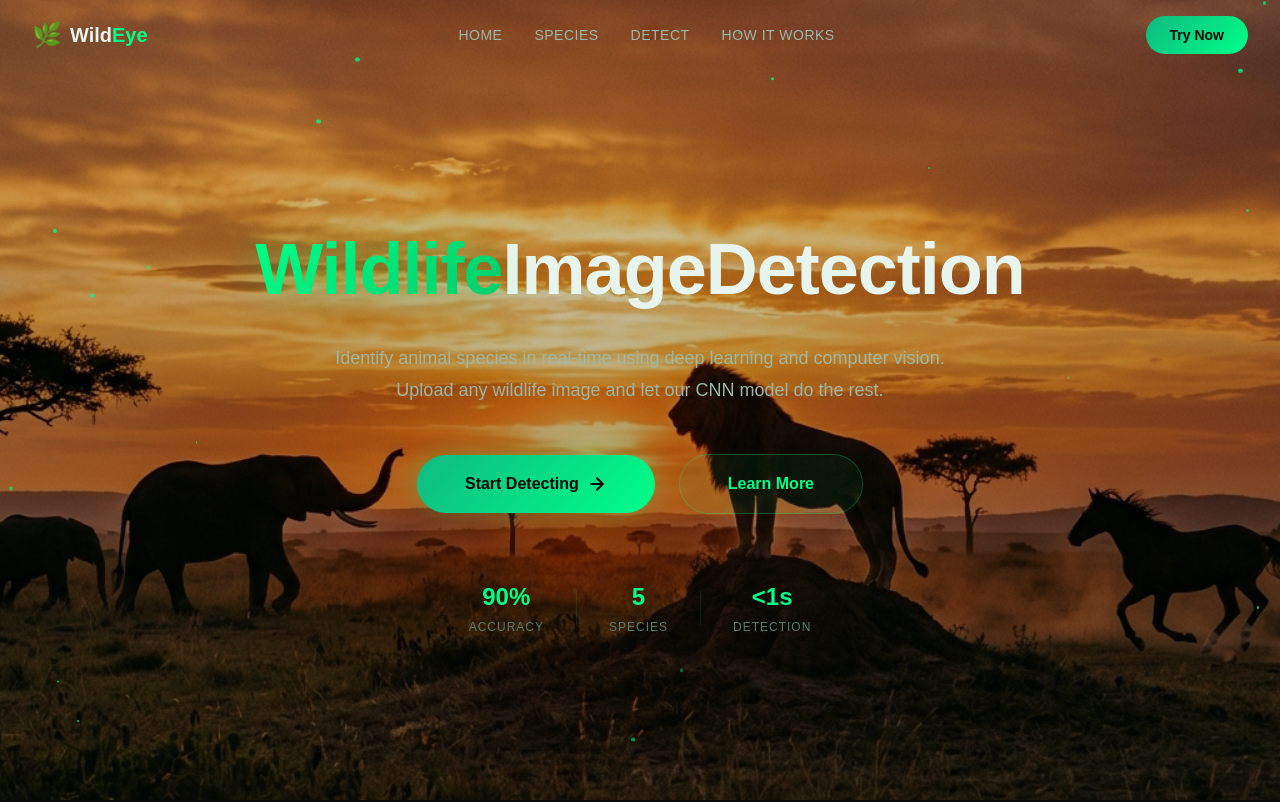
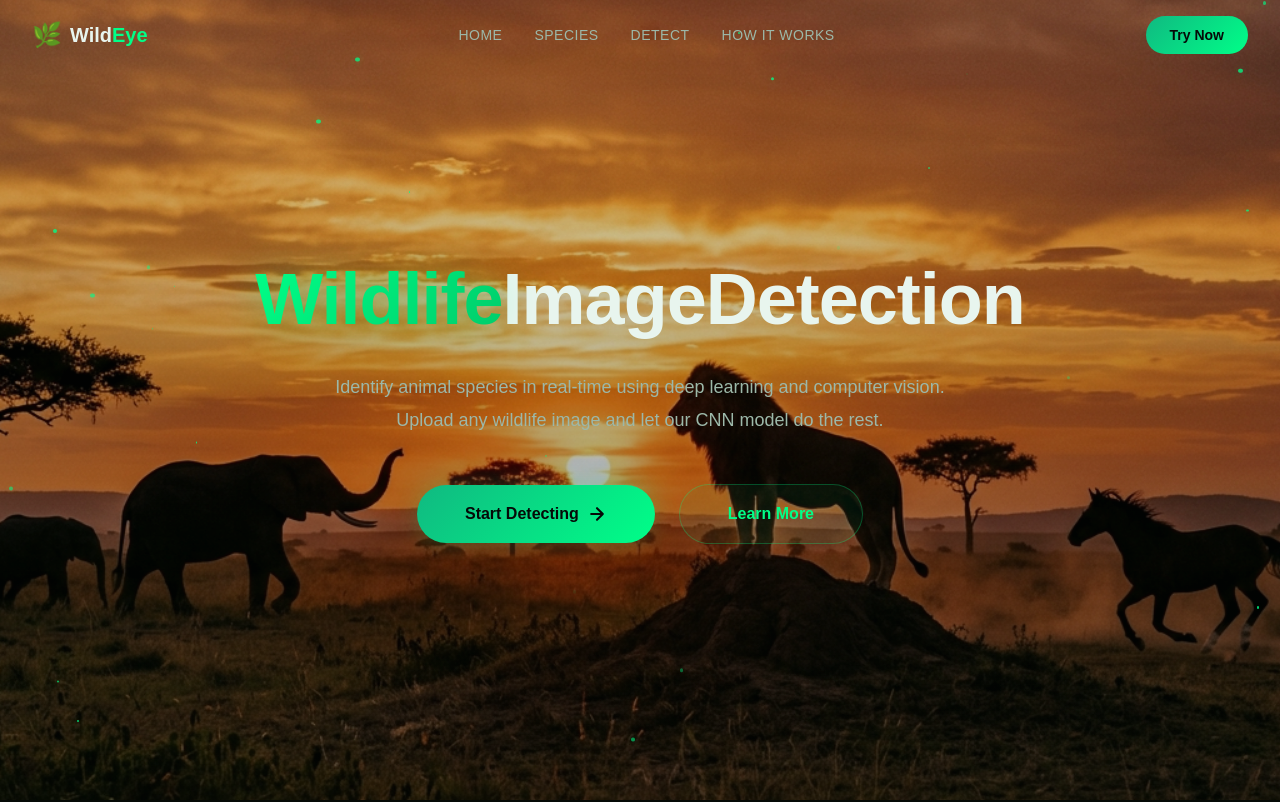
Before and after one commit to mihirv007/Wildlife_Image_detection, a React (Vite) app in the folder frontend/: page / in a window 1280 px wide. Shown: the top 802 px of the page. Built offline with nearby package versions, Linux system fonts and the light colour scheme; a web font is replaced by a local one.

Commit message:
Remove hero stats preview, add gitignore rules for .keras, __MACOSX, uploads

```diff
--- a/frontend/src/components/HeroSection.jsx
+++ b/frontend/src/components/HeroSection.jsx
@@ -129,28 +129,6 @@ export default function HeroSection() {
           </motion.a>
           </motion.div>
 
-        {/* Stats preview */}
-        <motion.div
-          className="hero__stats-preview"
-          initial={{ opacity: 0 }}
-          animate={{ opacity: 1 }}
-          transition={{ duration: 0.8, delay: 1.4 }}
-        >
-          <div className="hero__stat-item">
-            <span className="hero__stat-value accent">90%</span>
-            <span className="hero__stat-label">Accuracy</span>
-          </div>
-          <div className="hero__stat-divider" />
-          <div className="hero__stat-item">
-            <span className="hero__stat-value accent">5</span>
-            <span className="hero__stat-label">Species</span>
-          </div>
-          <div className="hero__stat-divider" />
-          <div className="hero__stat-item">
-            <span className="hero__stat-value accent">&lt;1s</span>
-            <span className="hero__stat-label">Detection</span>
-          </div>
-        </motion.div>
       </motion.div>
 
 
```
Also changed, not shown: 1 other file (tests, documents, lock files or other folders).
